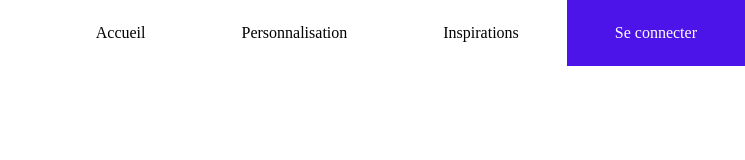
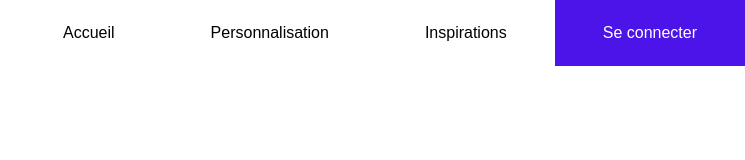
Before and after one commit to Coralie-V/ProjetCoMaquette, a website: page index.html in a window 1280 px wide. Shown: the whole page, without its empty margins (535-1280 px from the left). Drawn offline with Linux system fonts and the light colour scheme; files whose address does not match are found by name.

Commit message:
modif variables navigation

```diff
--- a/src/scss/components/_nav.scss
+++ b/src/scss/components/_nav.scss
@@ -13,16 +13,16 @@ body{
 
     &__list{
         padding: 1.5em 3em;
-        font-family: outfit;
+        font-family: $fontFamilyText;
 
         &:hover{
-            border-bottom: #4C14E9 3px solid;
+            border-bottom: $bleuFonce 3px solid;
         }
     }
 }
 .nav__list.--login{
-    background-color: #4C14E9;
-    color: white;
+    background-color: $bleuFonce;
+    color: $blanc;
     &:hover{
         border:none;
     }
```
Also changed, not shown: dist/css/main.css.
